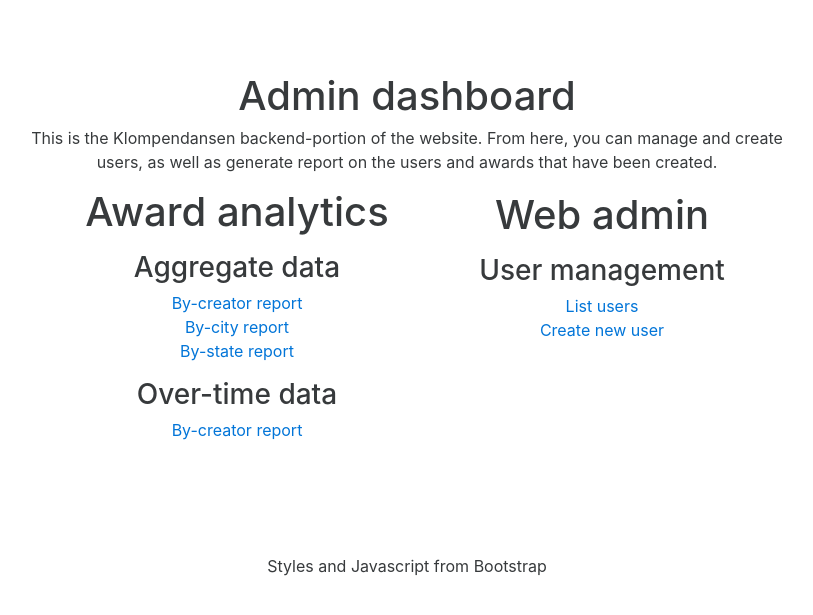
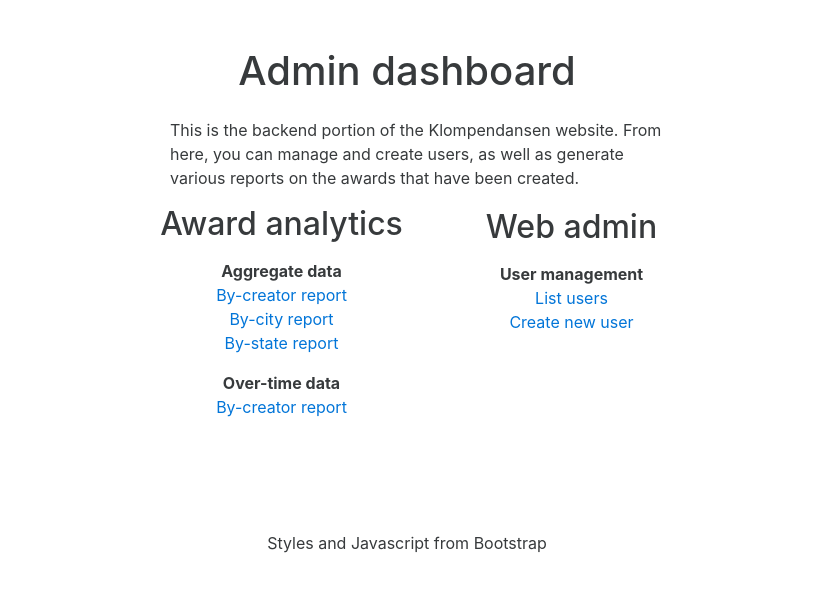
Before and after one commit to millsja/Klompenflasken, a Python web app: template templates/admin.html in a window 1280 px wide. Shown: the part 54-669 px from the top of the page, without its empty margins (233-1046 px from the left). Run offline with Jinja, Linux system fonts and the light colour scheme; the template is opened without the code that fills it, so the values that code supplies are empty; some libraries are stand-ins or nearby versions.

Commit message:
minor cosmetic changes to admin section

```diff
--- a/templates/admin.html
+++ b/templates/admin.html
@@ -1,29 +1,30 @@
 {% extends 'base.html' %}
 
 {% block body_block %}
-	<div style="width:800px; overflow:hidden;
-		margin-left:auto; margin-right:auto;">
-        <h1>Admin dashboard</h1>
-	<p>This is the Klompendansen backend-portion of the website.
+	<div style="width:650px; overflow:hidden;
+		margin-left:auto; margin-right:auto; margin-top:-25px;">
+        <h1 style="margin-bottom:25px;">Admin dashboard</h1>
+	<p style="text-align:left; margin-left:88px; margin-right:55px;">
+		This is the backend portion of the Klompendansen website.
 		From here, you can manage and create users, as well as
-		generate report on the users and awards that have
+		generate various reports on the awards that have
 		been created.</p>
-	<div style="margin-left:55px; width:350px; float:left;">
-        <h1 style="margin-bottom:18px;">Award analytics</h1>
-        <h3>Aggregate data</h3>
+	<div style="margin-left:62px; width:275px; float:left;">
+        <h2 style="margin-bottom:18px;">Award analytics</h2>
+        <p style="font-weight:bold; margin-bottom:0px;">Aggregate data</p>
         <ul style="list-style:none;padding-left:0px;">
             <li><a href="/admin/analytics/agg/creator">By-creator report</a></li>
             <li><a href="/admin/analytics/agg/city">By-city report</a></li>
             <li><a href="/admin/analytics/agg/state">By-state report</a></li>
         </ul>
-        <h3>Over-time data</h3>
+        <p style="font-weight:bold; margin-bottom:0px;">Over-time data</p>
         <ul style="list-style:none; padding-left:0px;">
             <li><a href="/admin/analytics/time/creator">By-creator report</a></li>
         </ul>
 	</div>
-	<div style="margin-top:3px; width:350px; float:left; margin-left:15px;">
-        <h1 style="margin-bottom:18px;">Web admin</h1>
-        <h3>User management</h3>
+	<div style="margin-top:3px; width:275px; float:left; margin-left:15px;">
+        <h2 style="margin-bottom:18px;">Web admin</h2>
+        <p style="font-weight:bold; margin-bottom:0px;">User management</p>
         <ul style="list-style:none; padding-left:0px;">
             <li><a href="/admin/user">List users</a></li>
             <li><a href="/admin/user/create">Create new user</a></li>
```
